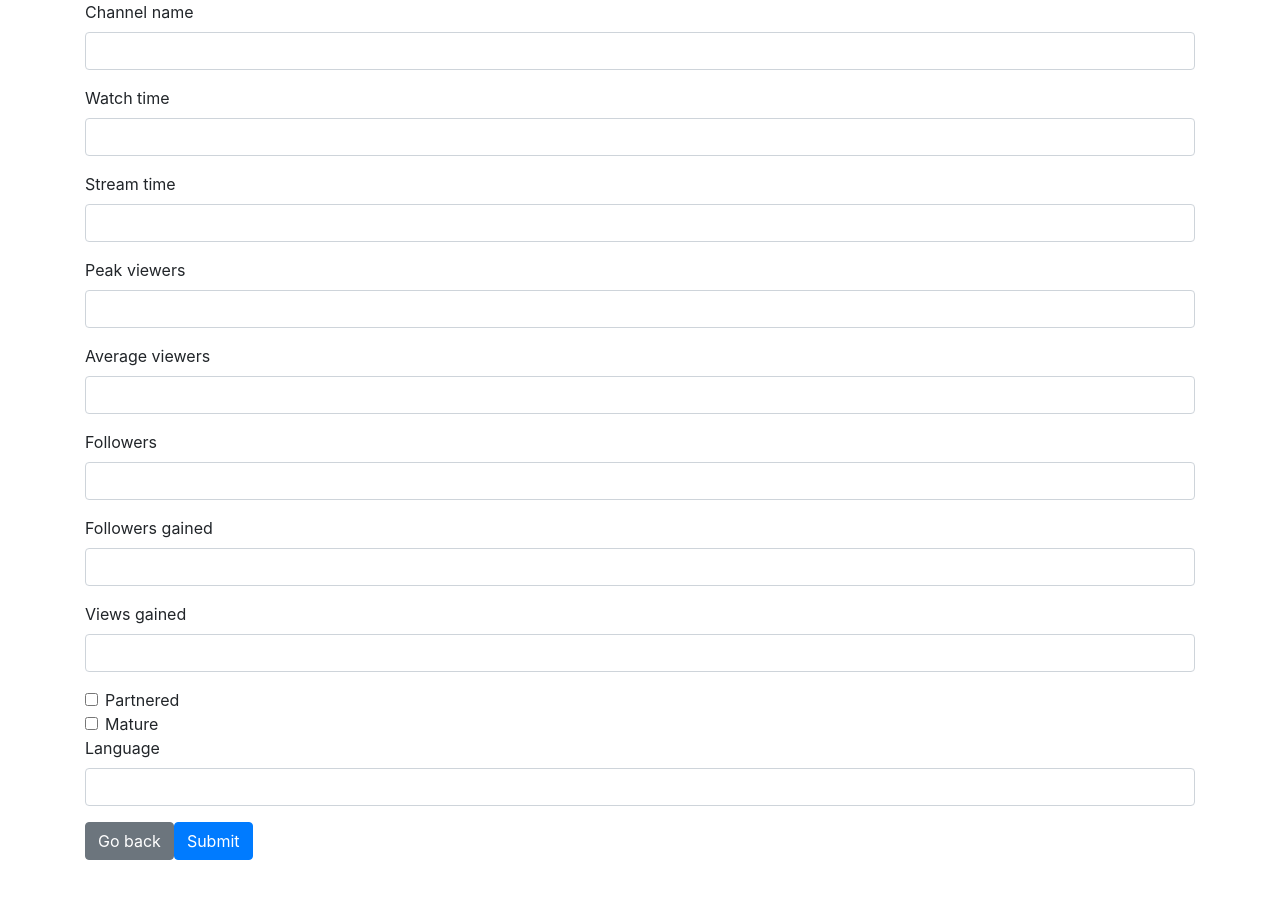
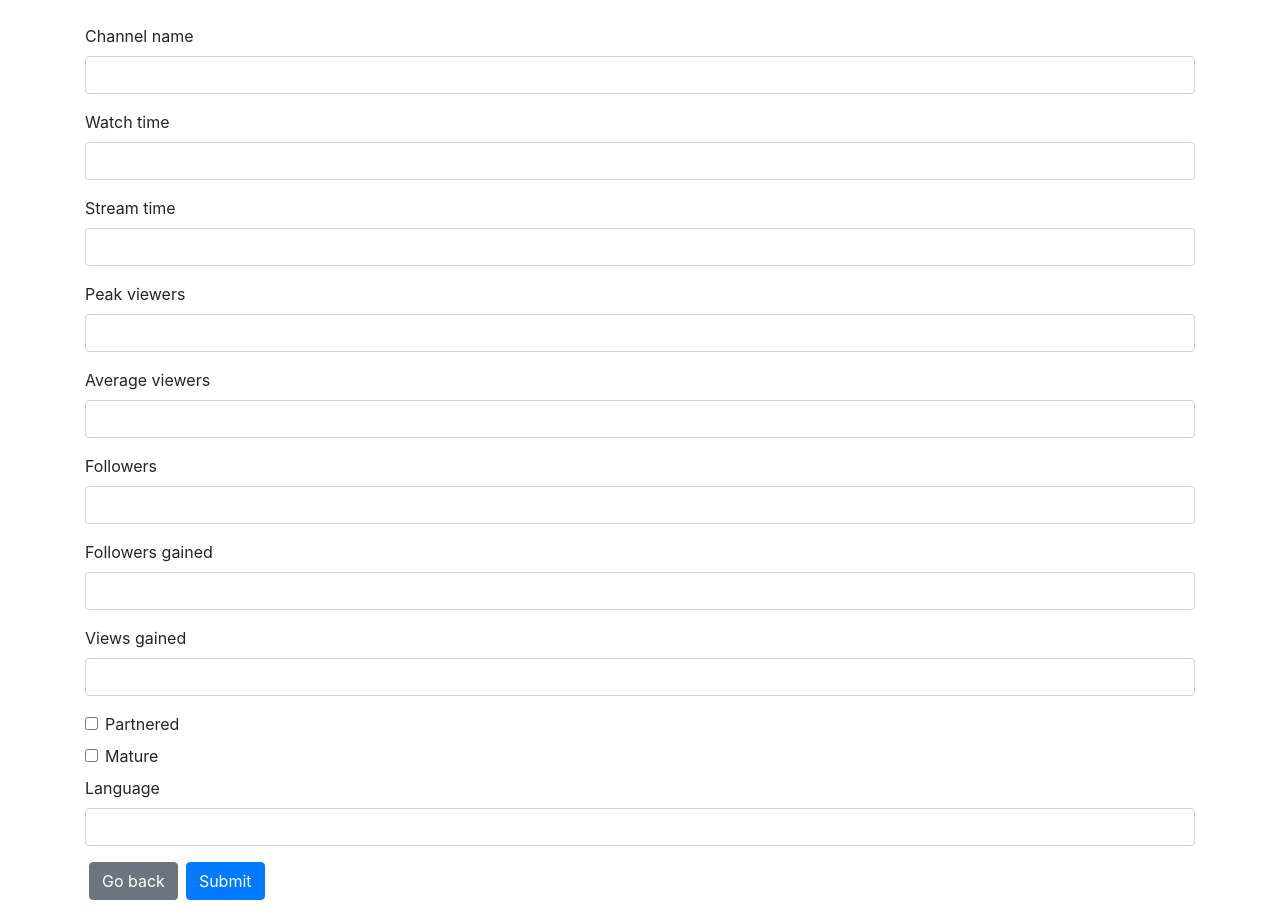
Before and after one commit to weroniquue/top-streamers, an Angular app in the folder top-streamers-web/: page /edit in a window 1280 px wide. Before the commit the page ends 860 px from the top, so only its background shows below. Built offline with nearby package versions, Linux system fonts and the light colour scheme.

Commit message:
add margins

```diff
--- a/top-streamers-web/src/app/streamer-edit/streamer-edit.component.html
+++ b/top-streamers-web/src/app/streamer-edit/streamer-edit.component.html
@@ -1,6 +1,6 @@
 <p *ngIf="this.state.isNewStreamer === null">Loading data...</p>
 
-<div *ngIf="this.state.isNewStreamer !== null" class="container">
+<div *ngIf="this.state.isNewStreamer !== null" class="container my-4">
   <form [formGroup]="streamerForm" novalidate>
     <div class="form-group">
       <label for="channelName">Channel name</label>
@@ -34,11 +34,11 @@
       <label for="viewsGained">Views gained</label>
       <input [formControlName]="'viewsGained'" type="number" class="form-control" id="viewsGained">
     </div>
-    <div class="form-check">
+    <div class="form-check my-2">
       <input [formControlName]="'partnered'" type="checkbox" class="form-check-input" id="partnered">
       <label class="form-check-label" for="partnered">Partnered</label>
     </div>
-    <div class="form-check">
+    <div class="form-check my-2">
       <input [formControlName]="'mature'" type="checkbox" class="form-check-input" id="mature">
       <label class="form-check-label" for="mature">Mature</label>
     </div>
@@ -46,7 +46,7 @@
       <label for="language">Language</label>
       <input [formControlName]="'language'" type="text" class="form-control" id="language">
     </div>
-    <button (click)="onBack()" type="button" class="btn btn-secondary">Go back</button>
-    <button (click)="onSubmit()" type="button" class="btn btn-primary">Submit</button>
+    <button (click)="onBack()" type="button" class="btn btn-secondary mx-1">Go back</button>
+    <button (click)="onSubmit()" type="button" class="btn btn-primary mx-1">Submit</button>
   </form>
 </div>
--- a/top-streamers-web/src/app/streamer-list/streamer-list.component.html
+++ b/top-streamers-web/src/app/streamer-list/streamer-list.component.html
@@ -1,9 +1,10 @@
-<div class="container-fluid">
+<div class="container-fluid my-2">
   <div class="form-group">
     <label for="channelName">Channel Name</label>
-    <input [formControl]="channelName" type="text" class="form-control" id="channelName" placeholder="Channel Name">
-    <button (click)="onReloadData()" class="btn btn-primary">Reload data</button>
-    <button (click)="onAddStreamer()" class="btn btn-primary">Add new streamer</button>
+    <input [formControl]="channelName" type="text" class="form-control mb-3" id="channelName" placeholder="Channel Name">
+    <button (click)="onReloadData()" class="btn btn-primary mx-1">Reload data</button>
+    <button (click)="onAddStreamer()" class="btn btn-primary mx-1">Add new streamer</button>
+    <button (click)="onStatistics()" class="btn btn-primary mx-1">Statistics</button>
   </div>
 
   <p *ngIf="!state.allStreamers?.length">Loading data...</p>
```
